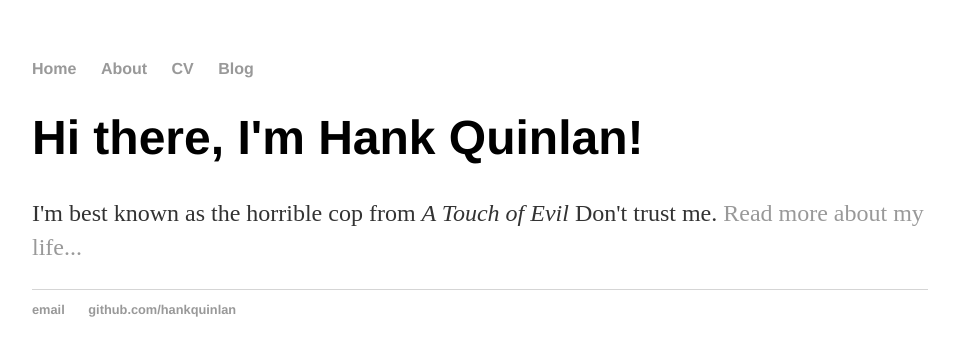
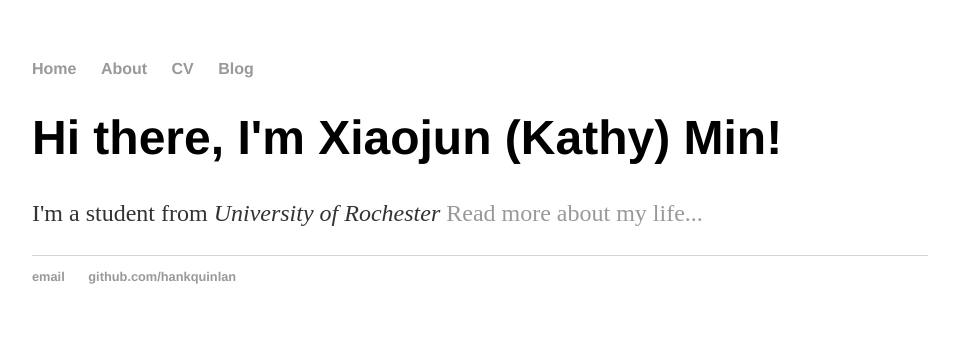
Before and after one commit to xiaojun-min/xiaojun-min.github.io, a Jekyll site: the page built from index.html, in a window 1280 px wide. Shown: the top 356 px of the page, without its empty margins (160-1119 px from the left). Built offline with Jekyll 4.4.1, drawn with Linux system fonts in a browser that asks for light colours.

Commit message:
Update index.html

```diff
--- a/index.html
+++ b/index.html
@@ -3,6 +3,7 @@ layout: default
 title: Hank Quinlan, Horrible Cop
 ---
 <div class="blurb">
-	<h1>Hi there, I'm Hank Quinlan!</h1>
-	<p>I'm best known as the horrible cop from <em>A Touch of Evil</em> Don't trust me. <a href="/about">Read more about my life...</a></p>
+	<h1>Hi there, I'm Xiaojun (Kathy) Min!</h1>
+	<p>I'm a student from <em>University of Rochester</em>
+	<a href="/about">Read more about my life...</a></p>
 </div><!-- /.blurb -->
```
